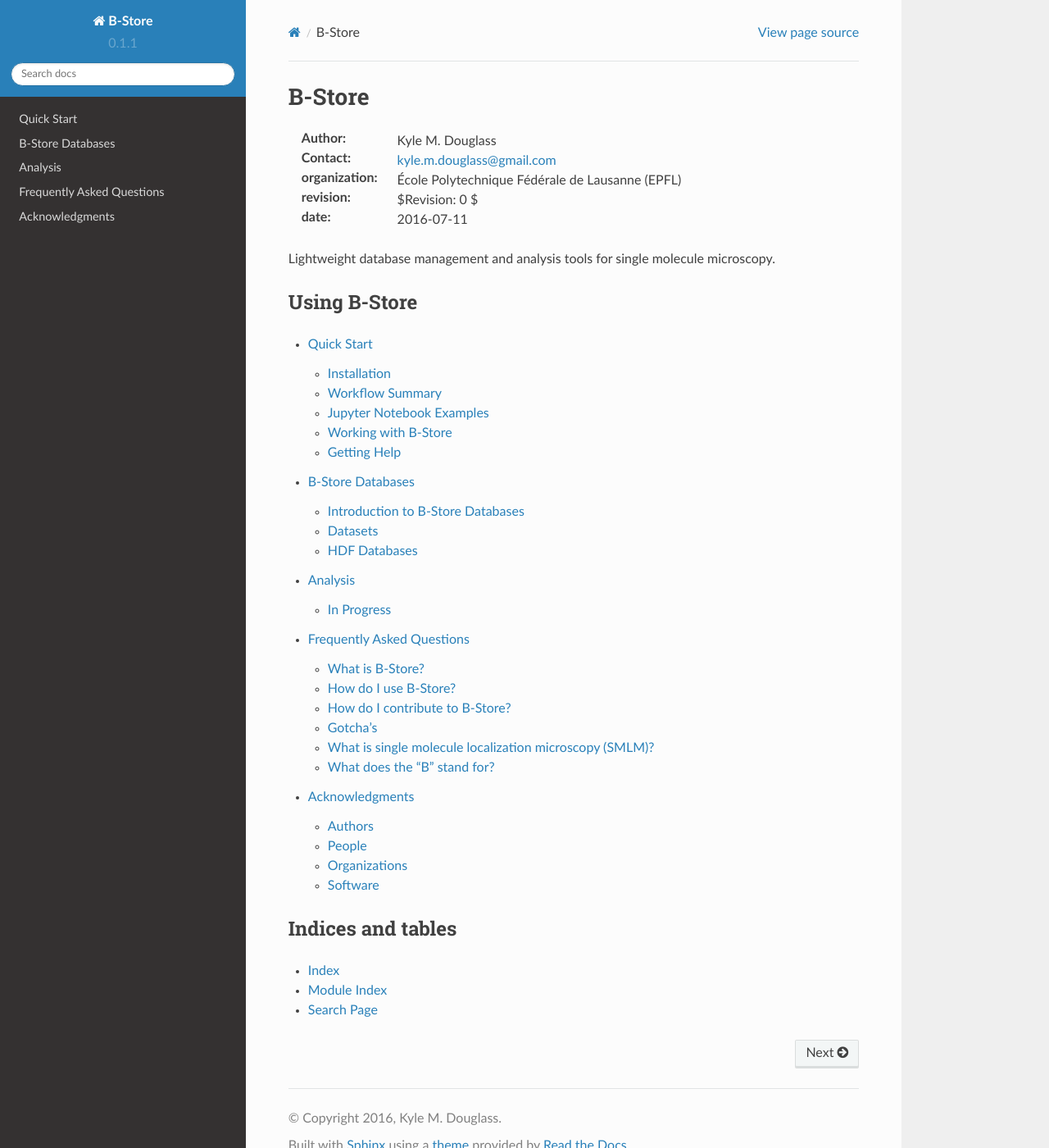
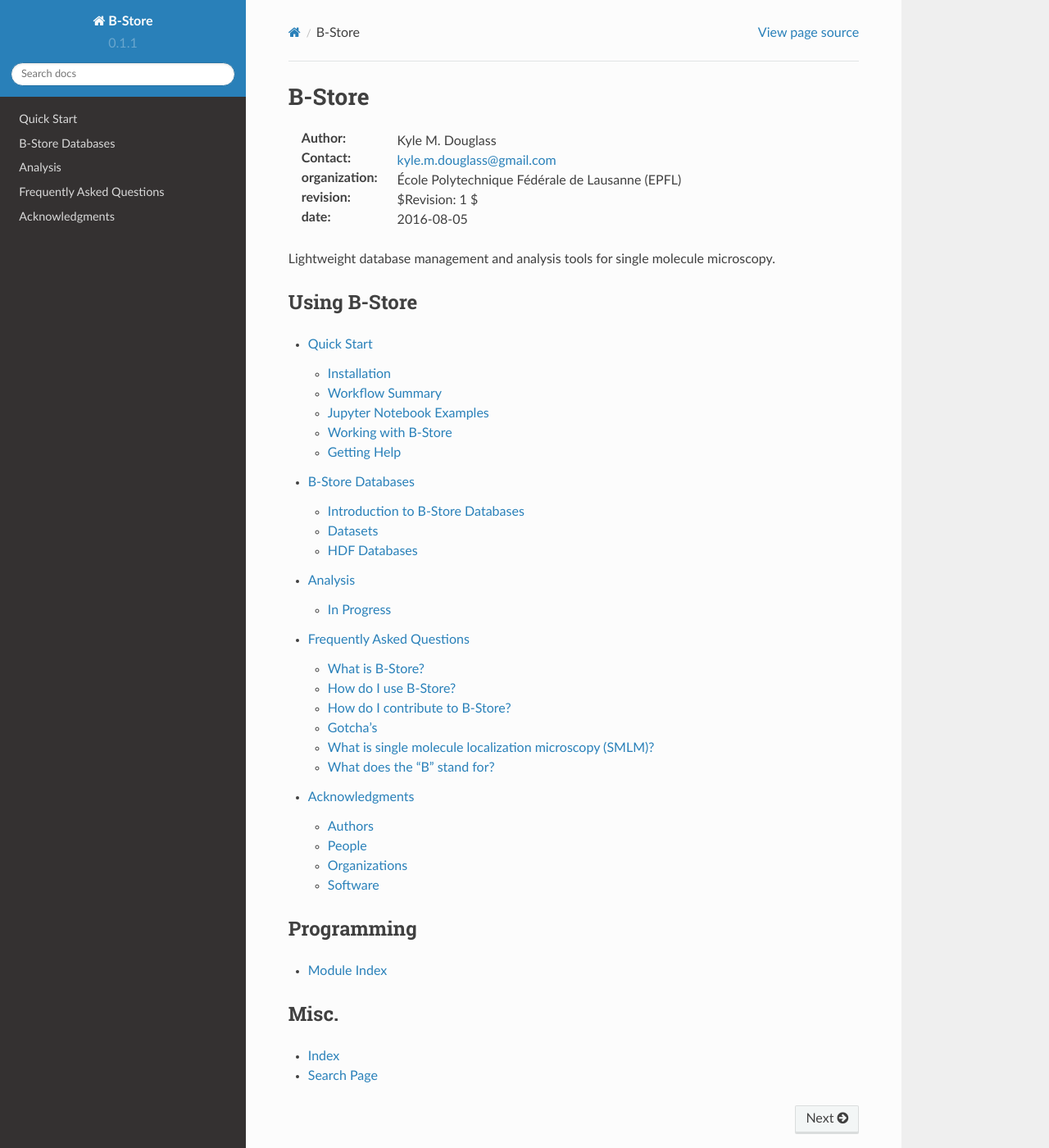
Before and after one commit to kmdouglass/bstore, a Sphinx documentation site: the page built from docs/index.rst, in a window 1280 px wide and 1400 px high. Shown: the whole window at 82% size. Built offline with Sphinx 7.4.7 and the Read the Docs theme 2.0.0, drawn with Linux system fonts in a browser that asks for light colours.

Commit message:
Updated docs homepage.

```diff
--- a/docs/index.rst
+++ b/docs/index.rst
@@ -10,8 +10,8 @@
 :Author: Kyle M. Douglass
 :Contact: kyle.m.douglass@gmail.com
 :organization: École Polytechnique Fédérale de Lausanne (EPFL)
-:revision: $Revision: 0 $
-:date: 2016-07-11
+:revision: $Revision: 1 $
+:date: 2016-08-05
 
 .. meta::
    :keywords: faq
@@ -35,11 +35,12 @@
    faq
    acknowledgments
 
-.. Programming -- add this section later
+Programming
+===========
+* :ref:`modindex`
 
-Indices and tables
-==================
+Misc.
+=====
 
 * :ref:`genindex`
-* :ref:`modindex`
 * :ref:`search`
```
